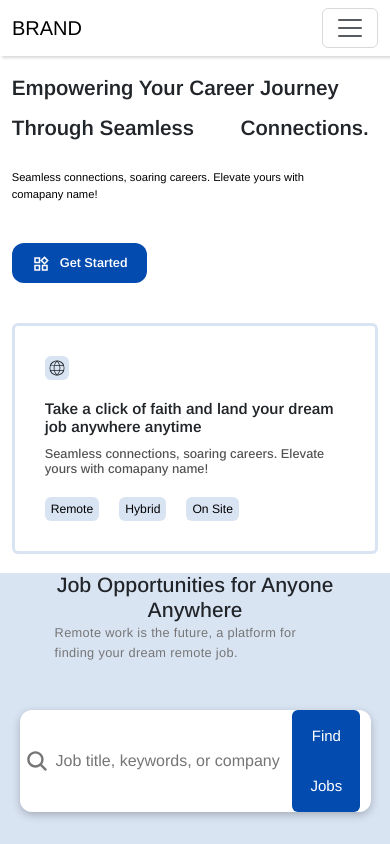
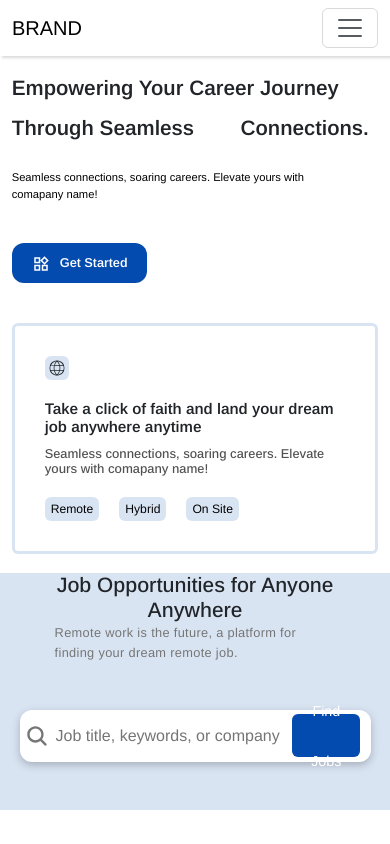
Before and after one commit to c4928315/project002, a React (Create React App) app: page / in a window 390 px wide. Shown: the top 844 px of the page. Built offline with nearby package versions, Linux system fonts and the light colour scheme; no server answers; some icons are missing.

Commit message:
on my way

```diff
--- a/src/Components/FindJobs/findJobs.css
+++ b/src/Components/FindJobs/findJobs.css
@@ -126,4 +126,12 @@
     .findJobsSearchArea{
         background-color: lightgray;
     }
+
+    .findJobsSearchBtn button{
+        height: 3em;
+        display: flex;
+        align-items: center;
+        justify-content: center;
+        font-size: 0.9em;
+    }
   }
```
